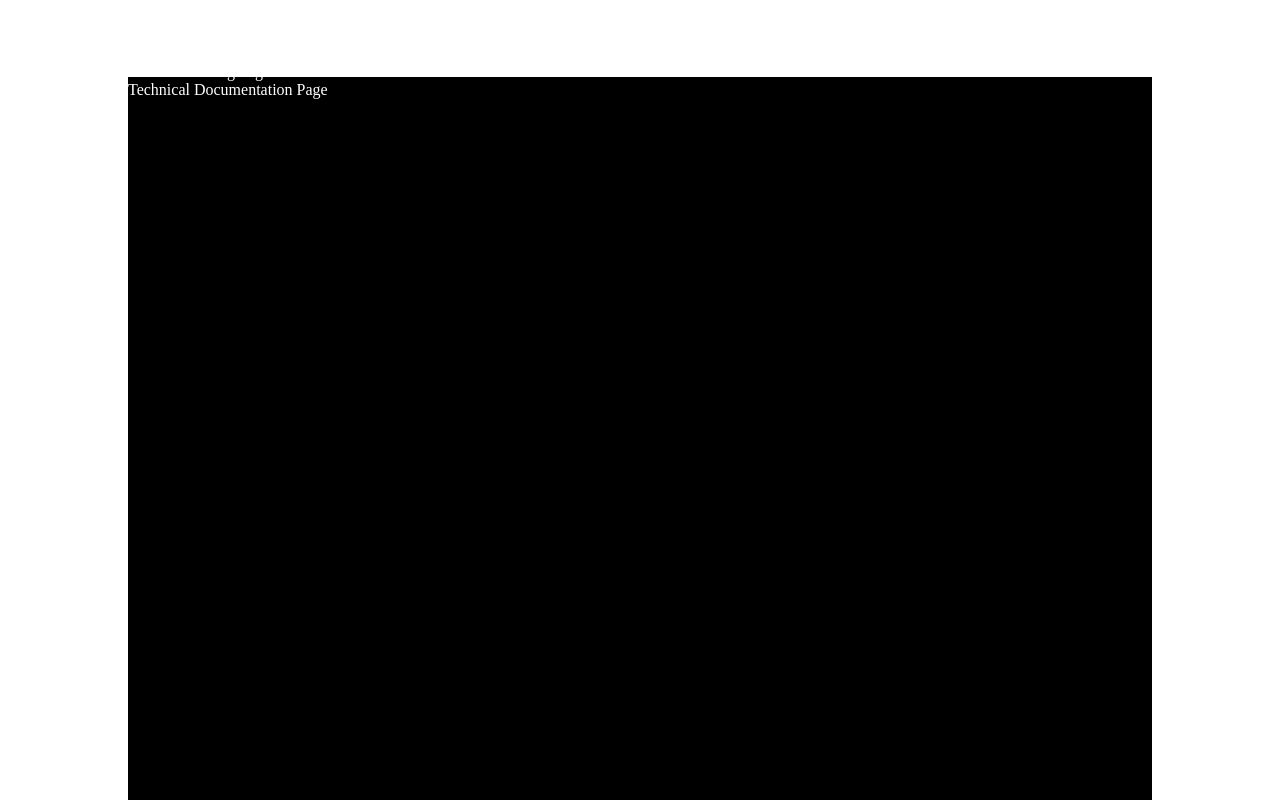
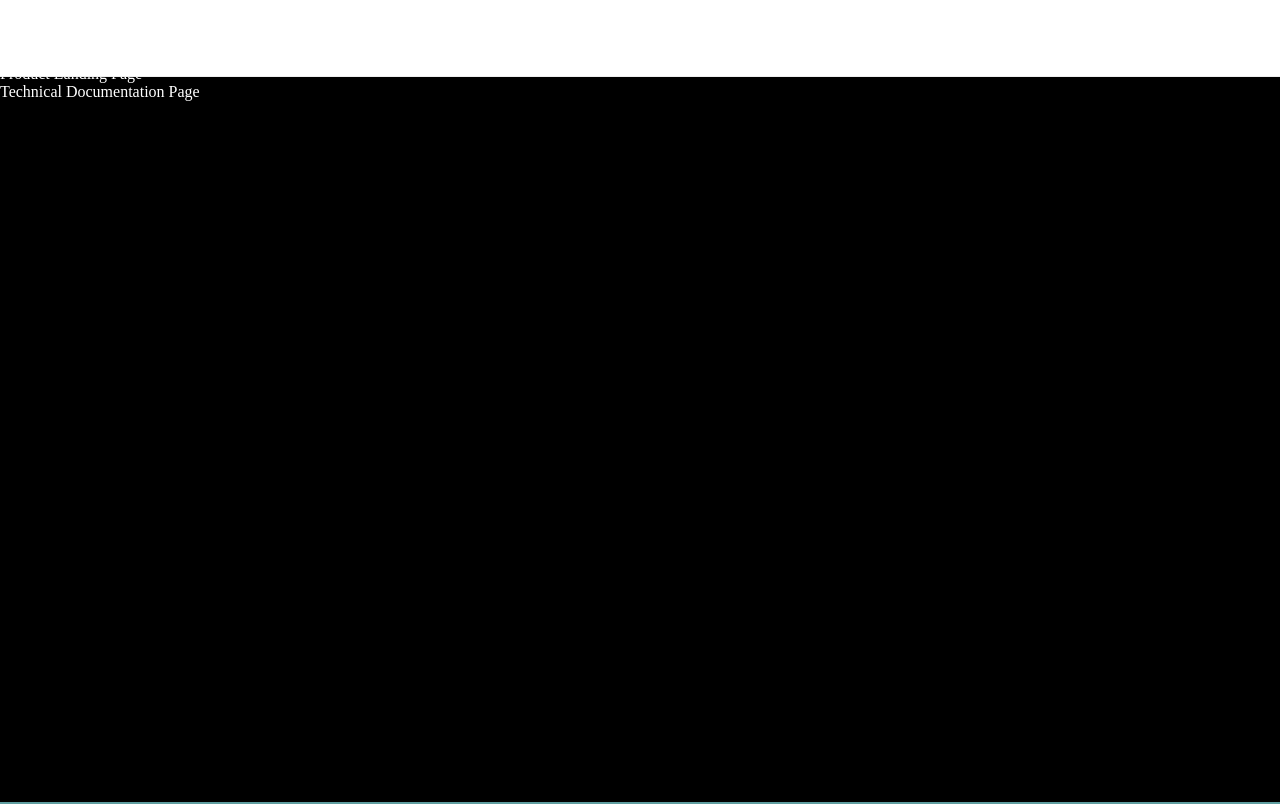
Before and after one commit to rootdown001/personal_page, a plain HTML site: page index.html in a window 1280 px wide. Drawn offline with Linux system fonts and the light colour scheme.

Commit message:
building background

```diff
--- a/index.html
+++ b/index.html
@@ -5,33 +5,31 @@
 
 <body>
 
+
+
+    <!-- main - header & body section combined-->
+    <div id="main">
+
     <!-- Nav Bar  -->
     <div class="site-header">
         <nav id="navbar">
 
-
         </nav>
     </div>
 
-
-
-
-
+    <!-- centered body wrap-->
     <div id="body-wrap">
 
         <!--  Welcome Section  -->
         <section id="welcome-section">
             <h1>I'm Lance</h1>
-
         </section>
 
         <!--  Projects Section  -->
         <section id="projects">
-
             <div class="projects-grid">
                 <P>Tribute Page</P>
                 <a href="https://codepen.io/rootdown001/pen/qBOEzeR" class="project-tile"></a>
-
 
                 <P>Survey Form</P>
                 <a href="https://codepen.io/rootdown001/pen/QWjwejR" class="project-tile"></a>
@@ -48,6 +46,5 @@
 
     </div>
 
-
-
+</div>
 </body>
--- a/style.css
+++ b/style.css
@@ -10,26 +10,35 @@
 body {
   font-size: 1rem;
   margin: 0;
+  background-color: cadetblue;
   }
 
-
-
+#main {
+  margin-left: auto;
+  margin-right: auto;
+  max-width: 1280px;
+  background-color: #fff;
+}
 
 .site-header {
 	background-color: #fff;
-	height: 77px;
+	border-bottom: 1px solid #eee;
+	max-width: 1280px;
+	min-height: 77px;
+	padding: 20px 40px;
 	position: fixed;
 	top: 0;
 	width: 100%;
 	z-index: 999;
 }
 
+
+
+
 #body-wrap {
   position: relative;
-    margin: 0 auto;
-    top: 0;
+  margin: 2px auto;
   background-color: black;
   color: #fff;
-    width: 80%;
-    height: 100vh;
+  height: 100%;
 }
```
Lines whose indentation alone changed are shown as unchanged.
